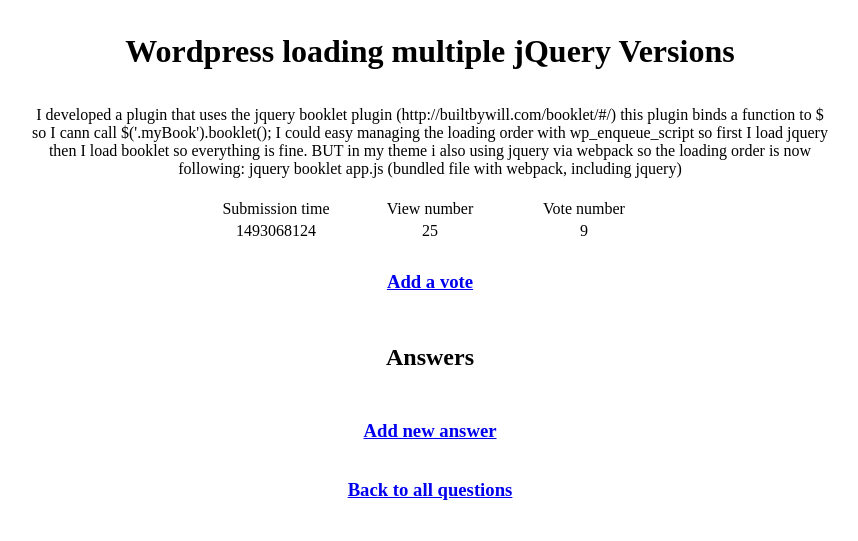
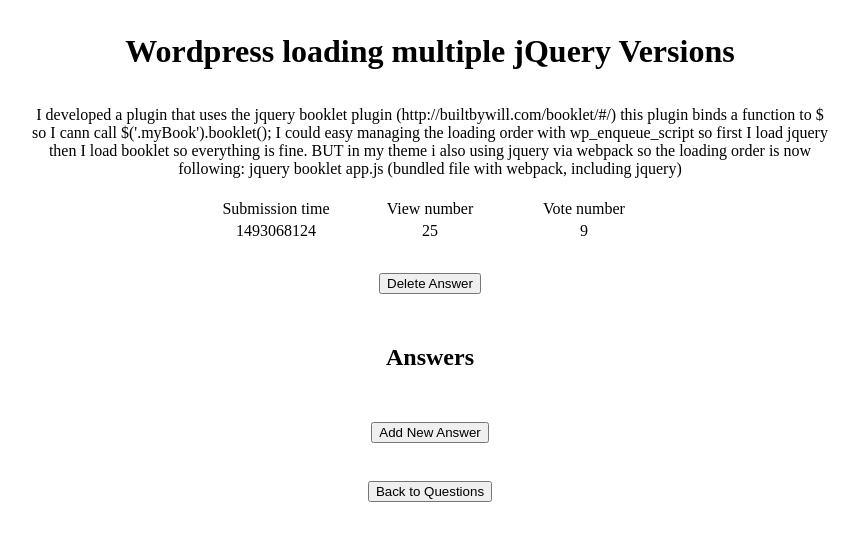
Before and after one commit to gergobereczk/ask-mate, a Flask app: page /question/1 in a window 1280 px wide. Shown: the top 541 px of the page, without its empty margins (210-1068 px from the left). Run offline with Flask 2, Linux system fonts and the light colour scheme; some libraries are stand-ins or nearby versions.

Commit message:
spring cleaning nice links and stuff... plus cool buttons have added

```diff
--- a/sample_data/answer.csv
+++ b/sample_data/answer.csv
@@ -1,3 +1,4 @@
 id,submission_time,vote_number,question_id,message,image
 0,1493398154,4,0,You need to use brackets: my_list = [],
 1,1493088154,35,0,Look it up in the Python docs,
+2,1546595850.53426,,3,I am very well my love.,
--- a/sample_data/question.csv
+++ b/sample_data/question.csv
@@ -12,4 +12,4 @@
 2,1493015432,1370,57,Drawing canvas with an image picked with Cordova Camera Plugin,"I'm getting an image from device and drawing a canvas with filters using Pixi JS. It works all well using computer to get an image. But when I'm on IOS, it throws errors such as cross origin issue, or that I'm trying to use an unknown format.
 
 This is the code I'm using to draw the image (that works on web/desktop but not cordova built ios app)",
-3,1546595332.0740433,31,5,This is the new question?,How you doing?,
+3,1546595332.0740433,45,5,This is the new question?,How you doing?,
--- a/templates/display_a_question.html
+++ b/templates/display_a_question.html
@@ -48,7 +48,7 @@
     </tr>
 
 </table>
-<h3><p align="center"><a href="{{  url_for('display_question', question_id=question_table.id) }}" type="button">Add a vote</a></p></h3>
+<h3><p align="center"><a href="{{  url_for('display_question', question_id=question_table.id) }}" type="button"><button type="button">Delete Answer</button></a></p></h3>
 <h2 align="center"><strong>Answers</strong></h2>
 
     <input type="hidden" name="id" value="t">
@@ -68,7 +68,7 @@
     <tr>
         <td width="150" align="center">{{ answer_table[line]["submission_time"] }}</td>
         <td width="150" align="center">{{ answer_table[line]["vote_number"] }}</td>
-        <td><a href="/answer/{{ answer_table[line]["id"] }}/delete" ><strong><em>Delete answer</em></strong></a></td>
+        <td><a href="/answer/{{ answer_table[line]["id"] }}/delete" ><button type="button">Delete Answer</button></a></td>
 
     </tr>
     </table>
@@ -76,11 +76,11 @@
 
 {% endfor %}
 <h3><p align="center">
-<a href="/question/{{ question_table.id }}/new-answer">Add new answer</a>
+<a href="/question/{{ question_table.id }}/new-answer"><button type="button">Add New Answer</button></a>
 </p></h3>
     <h3>
         <p align="center">
-            <a href="/">Back to all questions</a>
+            <a href="/"><button type="button">Back to Questions</button></a>
         </p>
     </h3>
 
--- a/templates/list_questions.html
+++ b/templates/list_questions.html
@@ -41,7 +41,7 @@
 </table>
     <h3>
         <p align="center">
-            <a href="/add_a_question">Add a new question</a>
+            <a href="/add_a_question"><button type="button">Add a new question</button></a>
         </p>
     </h3>
 </body>
```
